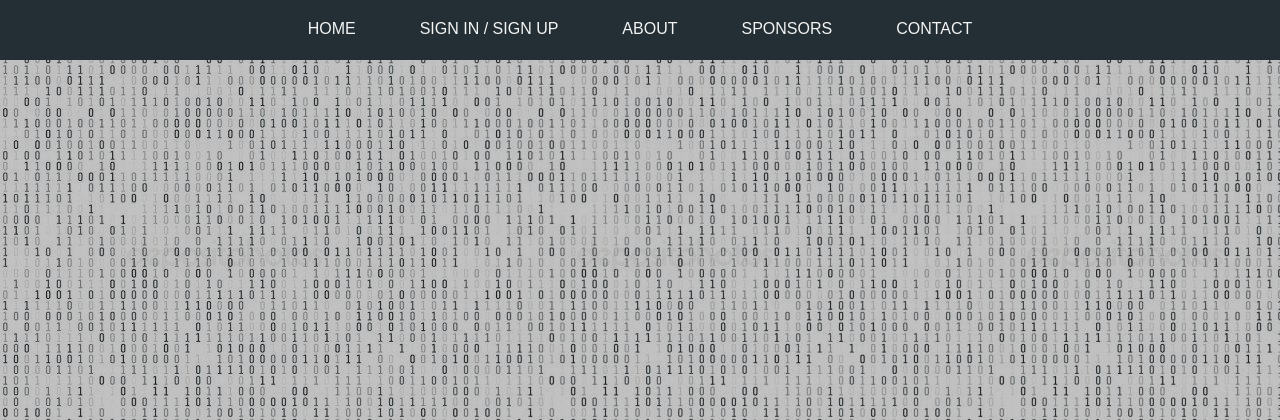
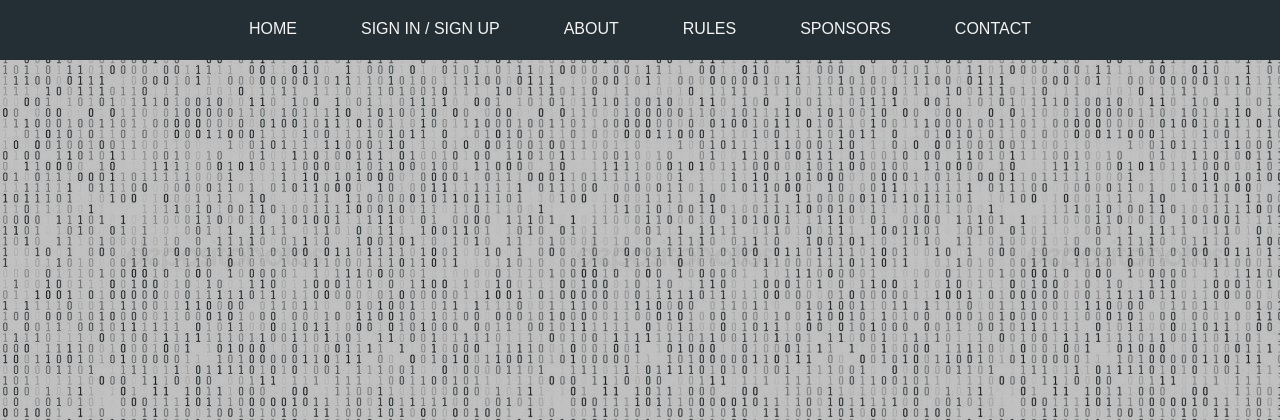
Before and after one commit to swedelviola/crazepgm, a PHP site: page /crazy/LandingPage.php in a window 1280 px wide. Shown: the top 420 px of the page. Run offline with PHP 8.4, Linux system fonts and the light colour scheme.

Commit message:
Rules navbar added

```diff
--- a/crazepgm/LandingPage.php
+++ b/crazepgm/LandingPage.php
@@ -32,7 +32,7 @@
           <li><a href="#home">Home</a></li>
         <li><a href="index.php"><?php if($username == null){echo "SIGN IN / SIGN UP";} else{ echo "Dashboard";} ?></a></li>
         <li><a href="#about">About</a></li>
-<!--        <li><a href='#rules'>Rules</a></li>  -->
+        <li><a href='#rules'>Rules</a></li>
         <li><a href="#sponsors">Sponsors</a></li>
           <li><a href="#contact">Contact</a></li>
           <?php if($username!=null)
```
